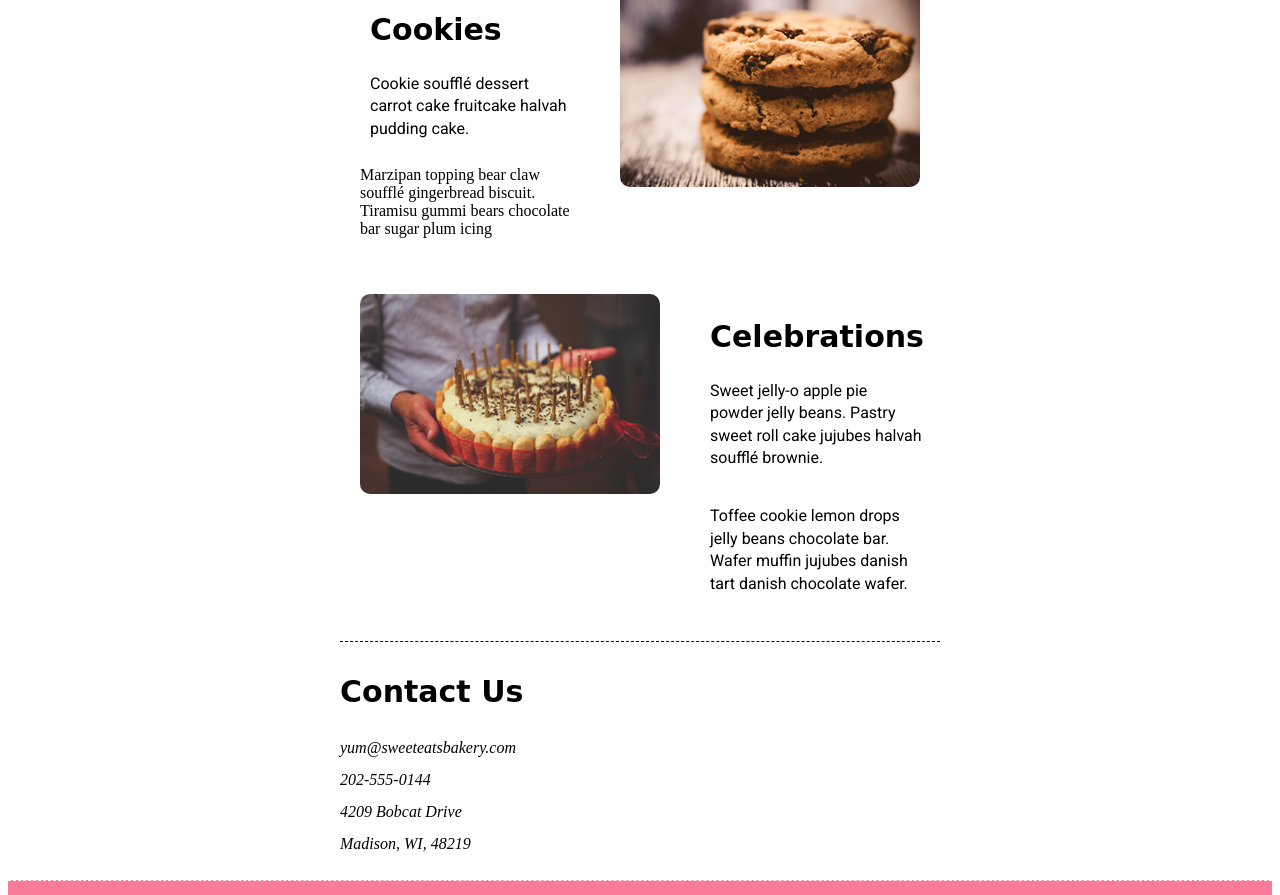
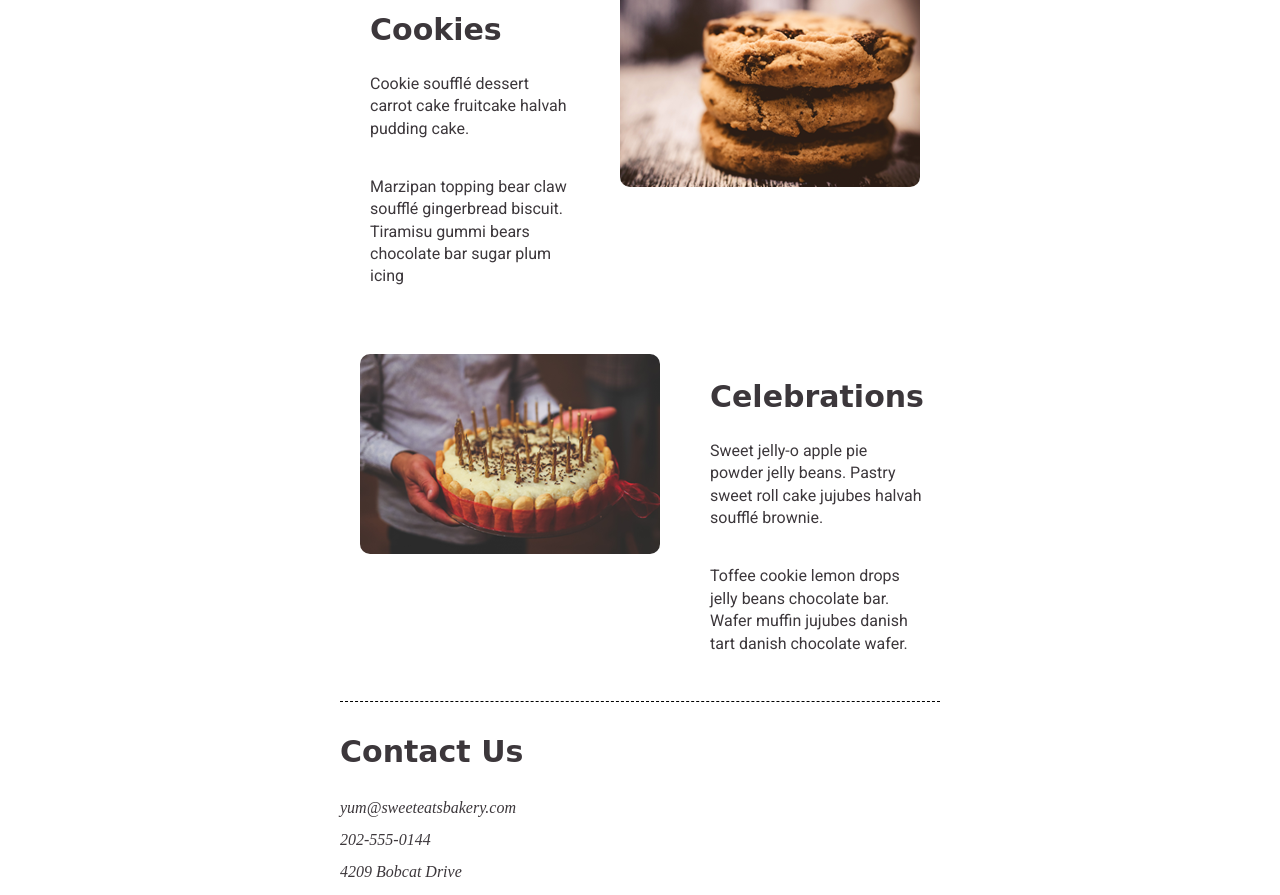
Before and after one commit to Davesplendid/Sweet-Eats-Bakery, a plain HTML site: page index.html in a window 1280 px wide. Shown: the part 1088-1983 px from the top of the page. Drawn offline with Linux system fonts and the light colour scheme; a web font is replaced by a local one.

Commit message:
second commit

```diff
--- a/css/styles.css
+++ b/css/styles.css
@@ -16,7 +16,9 @@ As usual, host your completed project on Github Pages and share the link for the
 
 
 /*======= Create a new universal selector that changes the font color to: #3C373B */
-
+*{
+  color: #3C373B;
+}
 
 h1 {
   font-family: 'Gaegu', cursive;
@@ -35,7 +37,7 @@ h2, h3, h4, h5, h6 {
 
 /*======= Create a selector for ALL p tags in the site to have the following styles:
 */
-.brown{
+p{
   font-size: 16px;
   font-family: roboto;
   padding: 10px;
@@ -107,6 +109,11 @@ img{
 
 /*======= Create a selector for the address tag in the contact-section class to have the following styles:
 */
+address{
+  line-height: 2;
+}
+
+
 .contact-section{
   line-height: 2;
 }
@@ -135,7 +142,7 @@ footer nav {
 
 /*======= Create a selector for the anchor tag in the footer to have the following styles:
 */
-.footer-content{
+.footer-content a{
   margin: 10px;
   color: black;
   text-decoration: underline;
@@ -149,7 +156,7 @@ footer nav a:first-child {
 
 /*======= Create a hover state for the anchor tag in the footer nav to have the following styles:
 */
-footer nav :hover{
+.footer-content a:hover{
   color: white;
 }
 
--- a/index.html
+++ b/index.html
@@ -25,7 +25,7 @@
     <img src="images/main-header.png" alt="">
     <section class="about">
       <h2>About Sweet Eats Bakery</h2>
-      <p class="brown">Marzipan jelly-o macaroon I love macaroon jujubes. Candy candy canes jujubes I love ice cream croissant. Lollipop donut icing I love liquorice gummi bears marzipan. Dragée jelly beans apple pie cotton candy lemon drops pastry candy msg powder.</p>
+      <p>Marzipan jelly-o macaroon I love macaroon jujubes. Candy candy canes jujubes I love ice cream croissant. Lollipop donut icing I love liquorice gummi bears marzipan. Dragée jelly beans apple pie cotton candy lemon drops pastry candy msg powder.</p>
     </section>
   </header>
   <section class="content-row">
@@ -34,7 +34,7 @@
     </div>
     <div>
       <h2>Cupcakes</h2>
-      <p class="brown">Candy apple pie lemon drops sweet roll danish. Tiramisu candy canes jelly-o jelly beans cotton candy pastry pudding tootsie roll carrot cake.</p>
+      <p>Candy apple pie lemon drops sweet roll danish. Tiramisu candy canes jelly-o jelly beans cotton candy pastry pudding tootsie roll carrot cake.</p>
       <p class="brown">Dessert sesame snaps brownie lemon drops cookie donut dragée.</p>
     </div>
 
@@ -42,7 +42,7 @@
   <section class="content-row">
     <div>
       <h2>Cookies</h2>
-      <p class="brown">Cookie soufflé dessert carrot cake fruitcake halvah pudding cake.</p> <p>Marzipan topping bear claw soufflé gingerbread biscuit. Tiramisu gummi bears chocolate bar sugar plum icing</p>
+      <p>Cookie soufflé dessert carrot cake fruitcake halvah pudding cake.</p> <p>Marzipan topping bear claw soufflé gingerbread biscuit. Tiramisu gummi bears chocolate bar sugar plum icing</p>
     </div>
     <div>
       <img src="images/cookies.png" alt="cookies">
@@ -54,8 +54,8 @@
     </div>
     <div>
       <h2>Celebrations</h2>
-      <p class="brown">Sweet jelly-o apple pie powder jelly beans. Pastry sweet roll cake jujubes halvah soufflé brownie.</p>
-      <p class="brown">Toffee cookie lemon drops jelly beans chocolate bar. Wafer muffin jujubes danish tart danish chocolate wafer.</p>
+      <p>Sweet jelly-o apple pie powder jelly beans. Pastry sweet roll cake jujubes halvah soufflé brownie.</p>
+      <p>Toffee cookie lemon drops jelly beans chocolate bar. Wafer muffin jujubes danish tart danish chocolate wafer.</p>
     </div>
 
   </section>
```
